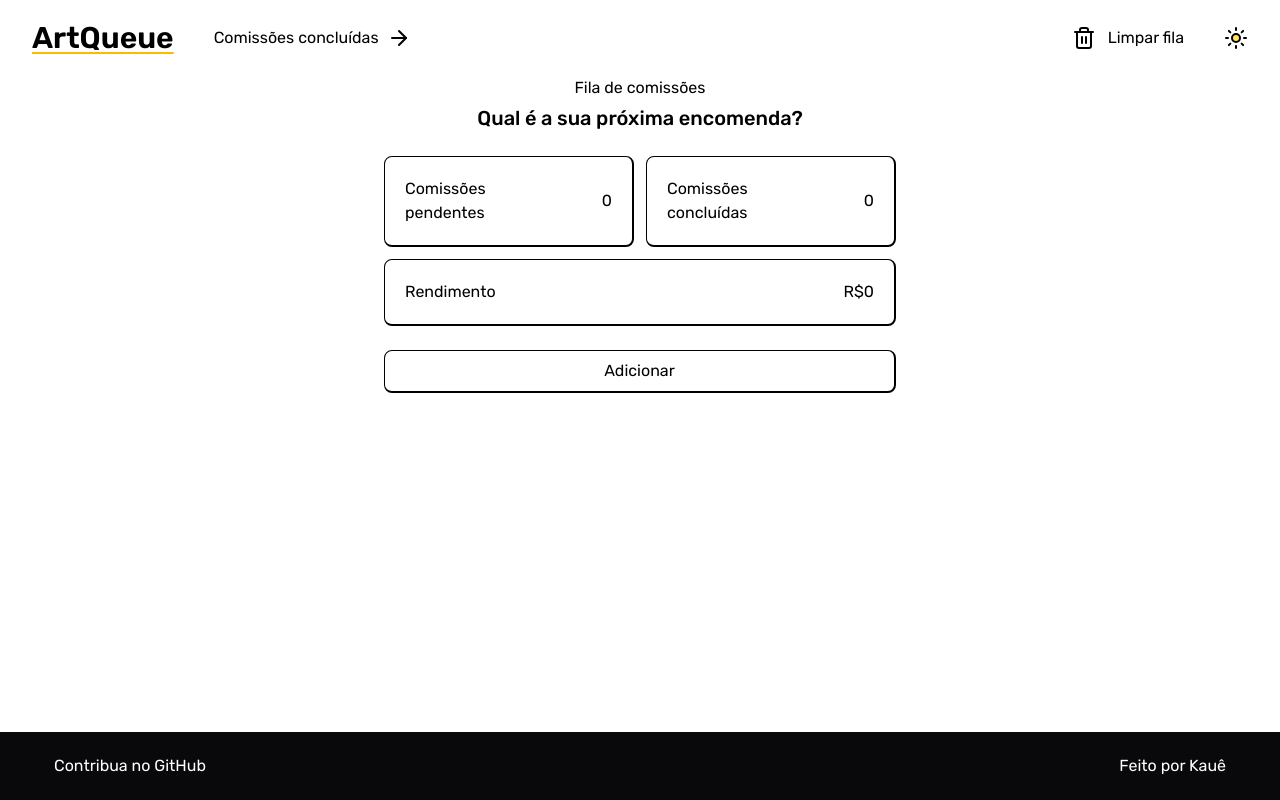
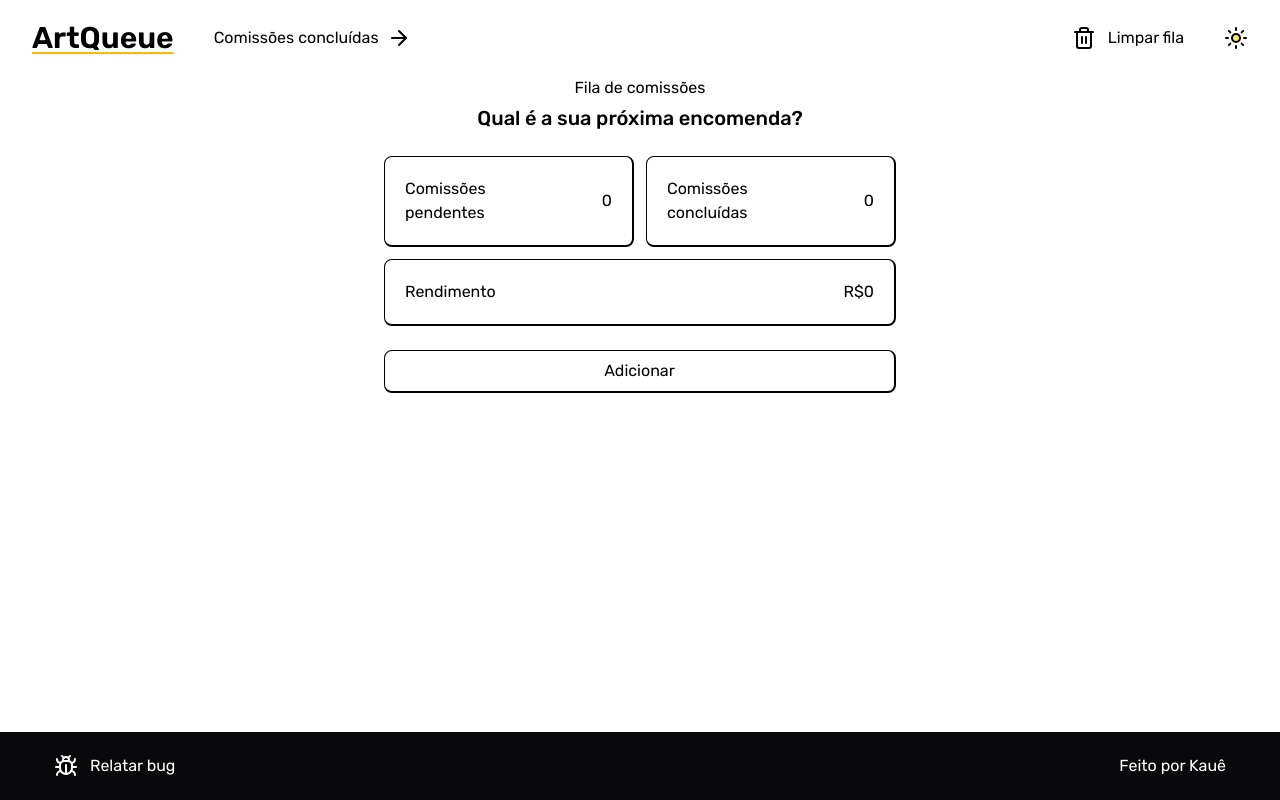
Before and after one commit to kauefraga/artqueue, a React (Vite) app: page / in a window 1280 px wide. Built offline with nearby package versions, Linux system fonts and the light colour scheme.

Commit message:
feat: improve <Footer>

```diff
--- /dev/null
+++ b/src/components/footer-link.tsx
@@ -0,0 +1,17 @@
+import { type AnchorHTMLAttributes, type ReactNode } from 'react';
+
+interface FooterLink extends AnchorHTMLAttributes<HTMLAnchorElement> {
+  children: ReactNode;
+}
+
+export function FooterLink({ children, ...props }: FooterLink) {
+  return (
+    <a
+      target="_blank"
+      className="flex gap-3 px-5 py-2 border-2 rounded-lg border-zinc-950 hover:border-2 hover:border-amber-400 active:border-dashed"
+      {...props}
+    >
+      {children}
+    </a>
+  );
+}
--- a/src/layout/footer.tsx
+++ b/src/layout/footer.tsx
@@ -1,13 +1,25 @@
+import { BugIcon } from 'lucide-react';
+import { FooterLink } from '../components/footer-link';
+
 export function Footer() {
   return (
     <footer className="bg-zinc-950 text-white w-full px-8 py-3">
       <div className="flex justify-between">
-        <a href="https://github.com/kauefraga/artqueue" target="_blank" className="px-5 py-2 border-2 rounded-lg border-zinc-950 hover:border-2 hover:border-amber-400 active:border-dashed">
-          Contribua no GitHub
-        </a>
-        <a href="https://kauefraga.dev/" target="_blank" className="px-5 py-2 border-2 rounded-lg border-zinc-950 hover:border-2 hover:border-amber-400 active:border-dashed">
+        <div className="flex items-center gap-5">
+          <FooterLink href="https://github.com/kauefraga/artqueue/issues?q=is:issue">
+            <BugIcon />
+            Relatar bug
+          </FooterLink>
+
+          {/* <FooterLink href="/guide">
+            <BookOpenIcon />
+            Como usar
+          </FooterLink> */}
+        </div>
+
+        <FooterLink href="https://kauefraga.dev/">
           Feito por Kauê
-        </a>
+        </FooterLink>
       </div>
     </footer>
   );
```
